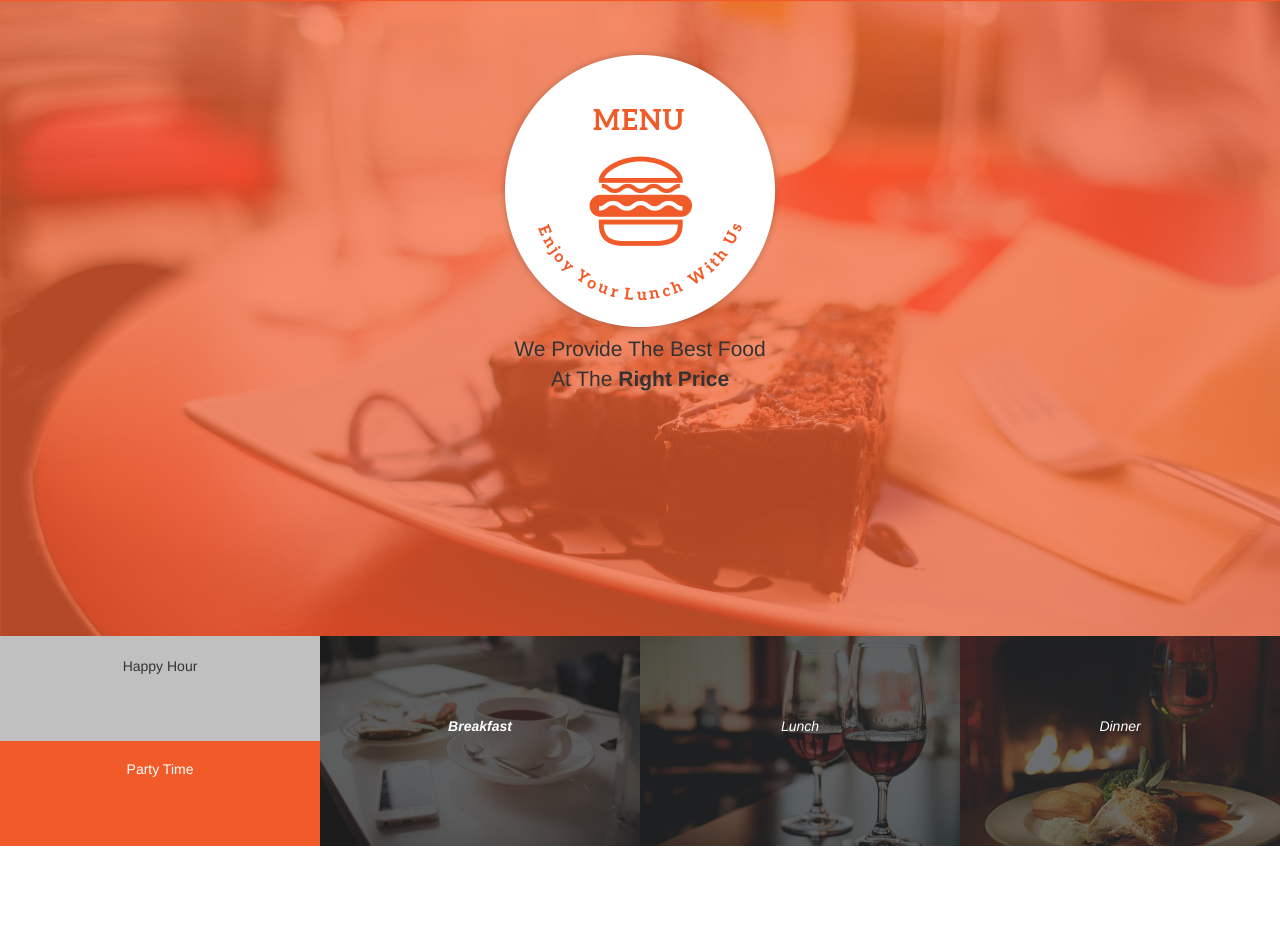
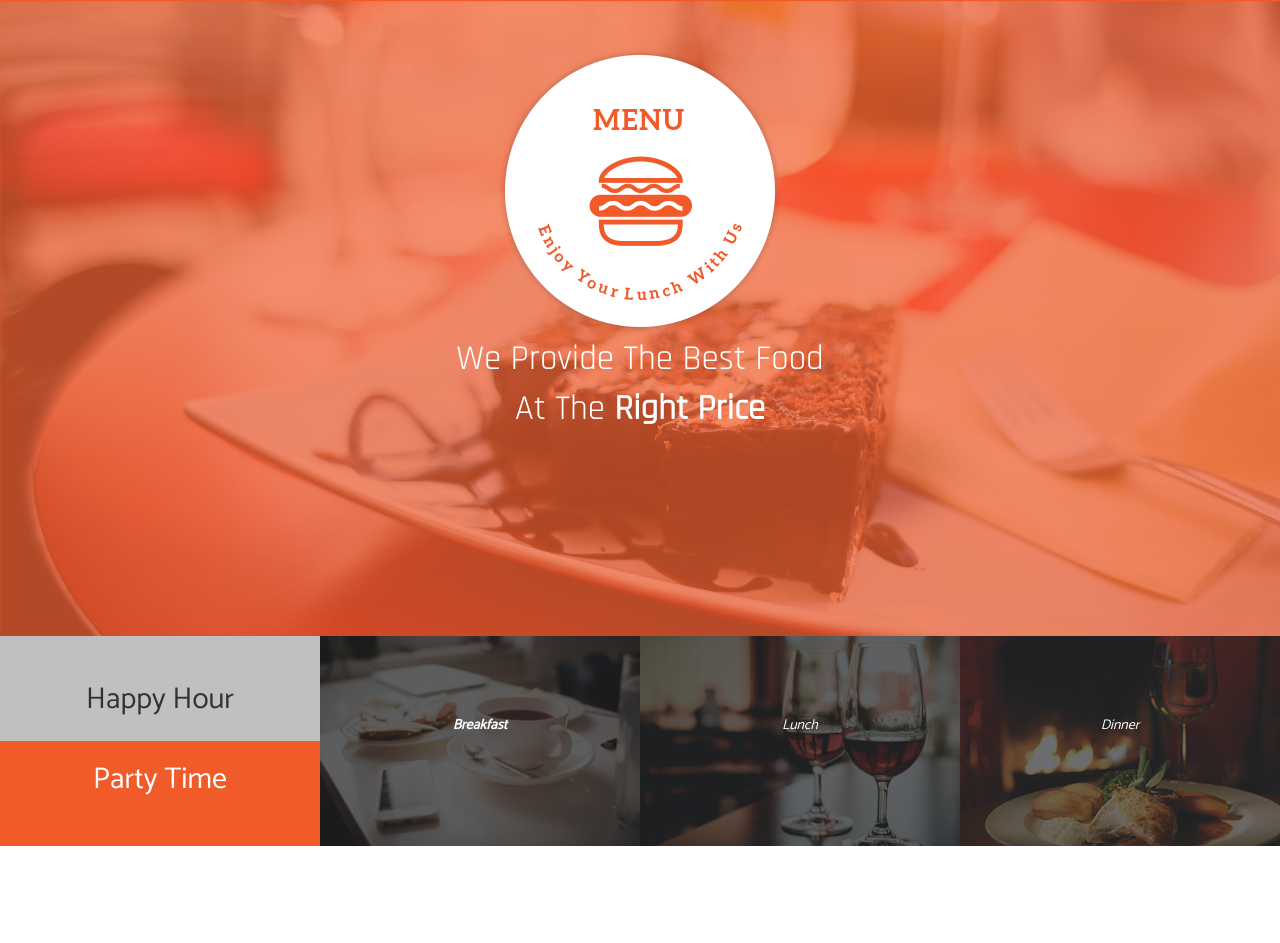
Before and after one commit to Blankphrase/mpft-ip, a plain HTML site: page index.html in a window 1280 px wide. Shown: the top 943 px of the page. Drawn offline with Linux system fonts and the light colour scheme.

Commit message:
This commit is to show styling of fonts by the google fonts added in html

```diff
--- a/css/styles.css
+++ b/css/styles.css
@@ -3,6 +3,16 @@
   background-image: url("../images/backgrounds/landing.jpg");
   width: 100%;
   height: 636px;
+}
+#top {
+  font-family: 'Rajdhani';
+  font-weight: 400;
+  font-stretch: extra-expanded;
+  font-size: 35px;
+  color: white;
+}
+strong {
+  font-weight: bolder;
 }
 .white {
   color: white;
@@ -26,6 +36,7 @@
   padding-bottom: 80px;
   font-weight: bold;
   color: white;
+  font-family: 'Catamaran';
 }
 #Lunch {
   background-image: url("../images/foodtop/lunch.jpg");
@@ -34,6 +45,7 @@
   color: white;
   height: 210px;
   padding-bottom: 80px;
+  font-family: 'Catamaran';
 }
 #Dinner {
   background-image: url("../images/foodtop/dinner.jpg");
@@ -42,6 +54,7 @@
   color: white;
   padding-bottom: 80px;
   height: 210px;
+  font-family: 'Catamaran';
 }
 #grid {
   background-image: url("../images/backgrounds/foodsBg.jpg");
@@ -49,7 +62,7 @@
 }
 #subscribe {
   background-image: url("../images/backgrounds/subscribe.jpg");
-  height: 310px;
+  height: 300px;
 
 }
 form {
@@ -115,6 +128,8 @@ body {
 }
 #first {
   height: 210px;
+  font-family: 'Catamaran';
+  font-size: 30px;
 }
 #zero {
   padding: 0px;
@@ -293,3 +308,6 @@ body {
 #short {
   width: 280px;
 }
+#final {
+  background-color: #F15A29;
+}
```
